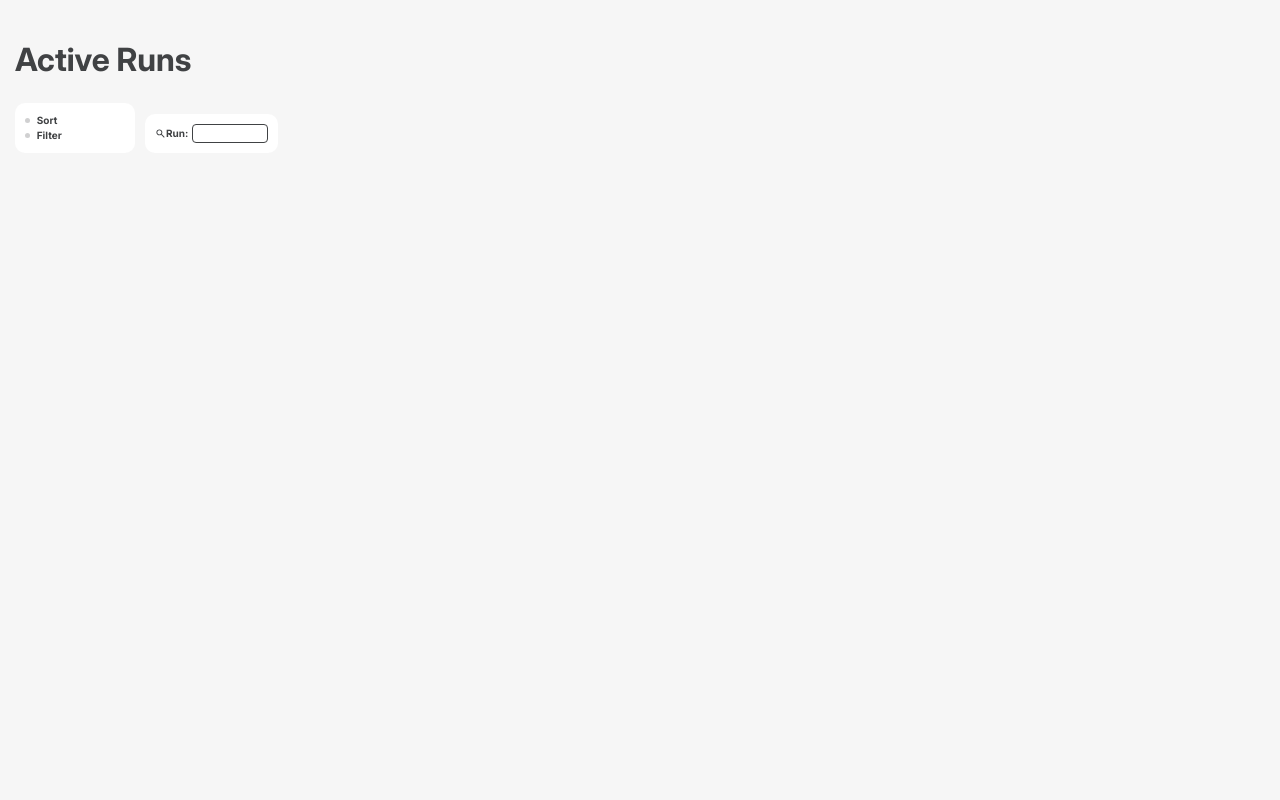
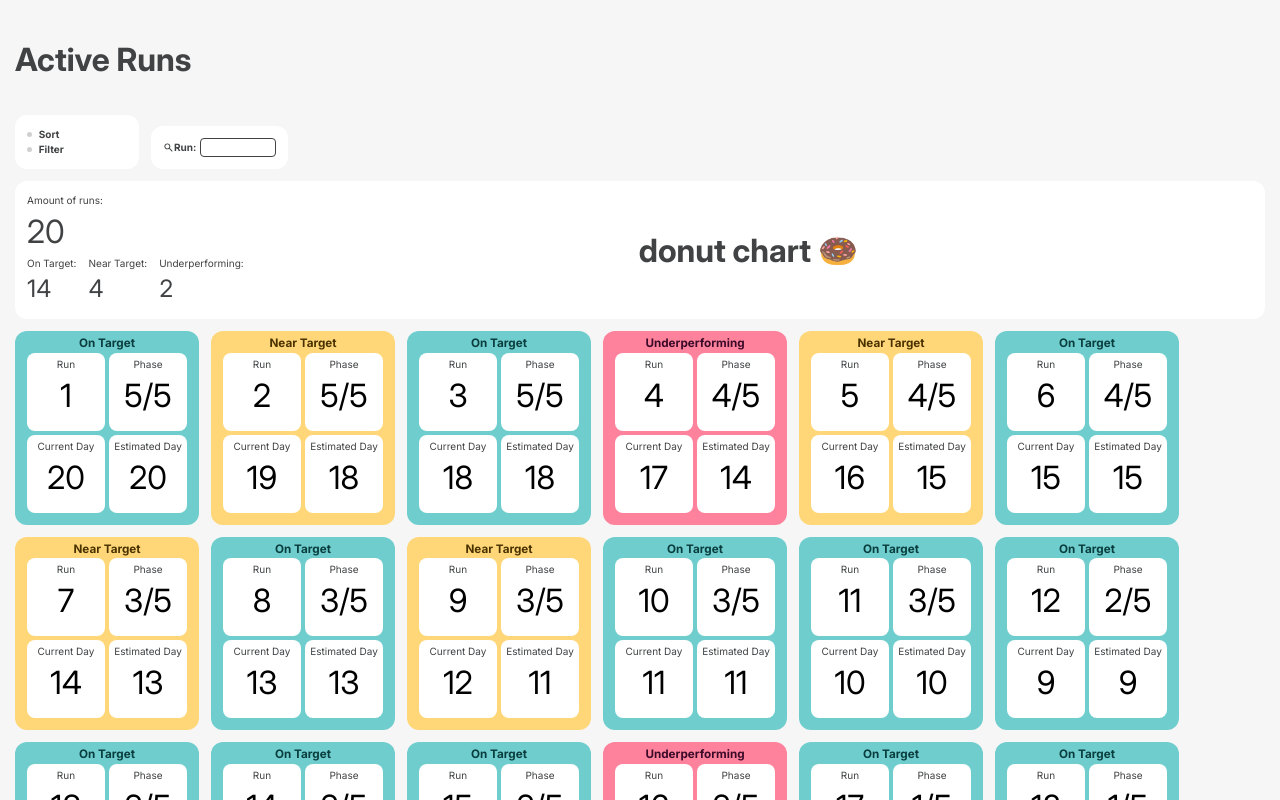
Before and after one commit to KoenMW/project-mycelium-fe, a Svelte app: page / in a window 1280 px wide. Built offline with nearby package versions, Linux system fonts and the light colour scheme.

Commit message:
feat: run detail components

```diff
--- a/package.json
+++ b/package.json
@@ -12,9 +12,13 @@
   "devDependencies": {
     "@sveltejs/vite-plugin-svelte": "^5.0.3",
     "@tsconfig/svelte": "^5.0.4",
+    "@types/d3": "^7.4.3",
     "svelte": "^5.28.1",
     "svelte-check": "^4.1.6",
     "typescript": "~5.8.3",
     "vite": "^6.3.5"
+  },
+  "dependencies": {
+    "d3": "^7.9.0"
   }
 }
--- a/src/App.svelte
+++ b/src/App.svelte
@@ -18,5 +18,6 @@
     padding: var(--p);
     width: calc(100dvw - (var(--p) * 2));
     height: calc(100dvh - (var(--p) * 2));
+    overflow: auto;
   }
 </style>
--- /dev/null
+++ b/src/components/Run.svelte
@@ -0,0 +1,113 @@
+<script lang="ts">
+  import { maxDays } from "../core/consts";
+  import type { Performance, Run } from "../core/types";
+
+  type props = {
+    run: Run;
+  };
+
+  const { run }: props = $props();
+
+  const performanceClasses: Record<Performance, string> = {
+    "On Target": "green",
+    "Near Target": "yellow",
+    Underperforming: "red",
+  };
+
+  let performance: Performance = $derived(
+    run.currentDay === run.estimatedDay
+      ? "On Target"
+      : Math.abs(run.currentDay - run.estimatedDay) === 1
+        ? "Near Target"
+        : "Underperforming"
+  );
+</script>
+
+<div class="container {performanceClasses[performance]}">
+  <h3>{performance}</h3>
+  <div class="detail-container">
+    <div class="detail">
+      <span>Run</span>
+      <span class="large">{run.index}</span>
+    </div>
+    <div class="detail">
+      <span>Phase</span>
+      <span class="large">{Math.round((run.estimatedDay / maxDays) * 5)}/5</span
+      >
+    </div>
+    <div class="detail">
+      <span>Current Day</span>
+      <span class="large">{run.currentDay}</span>
+    </div>
+    <div class="detail">
+      <span>Estimated Day</span>
+      <span class="large">{run.estimatedDay}</span>
+    </div>
+  </div>
+</div>
+
+<style>
+  .container {
+    --padding: var(--p-tiny) var(--p-medium) var(--p-medium);
+
+    padding: var(--padding);
+    border-radius: var(--p-medium);
+  }
+
+  h3 {
+    margin: 0;
+  }
+
+  .green {
+    background-color: var(--c-green);
+  }
+
+  .green h3 {
+    color: var(--c-green-accent);
+  }
+
+  .yellow {
+    background-color: var(--c-yellow);
+  }
+
+  .yellow h3 {
+    color: var(--c-yellow-accent);
+  }
+
+  .red {
+    background-color: var(--c-red);
+  }
+
+  .red h3 {
+    color: var(--c-red-accent);
+  }
+
+  .detail-container {
+    --size: 7rem;
+    width: calc((var(--size) * 2) + (var(--p-tiny) * 5));
+    display: flex;
+    flex-wrap: wrap;
+    gap: var(--p-tiny);
+  }
+
+  .detail {
+    background-color: var(--c-white);
+    padding: var(--p-tiny);
+    border-radius: var(--p-small);
+    display: flex;
+    flex-direction: column;
+    align-items: center;
+    height: var(--size);
+    width: var(--size);
+    color: var(--c-black-accent);
+  }
+
+  span {
+    width: fit-content;
+  }
+
+  .large {
+    font-size: var(--fs-subheading);
+    color: var(--c-black);
+  }
+</style>
--- /dev/null
+++ b/src/components/RunDonutChart.svelte
@@ -0,0 +1,21 @@
+<script lang="ts">
+  import * as d3 from "d3";
+
+  type props = {
+    onTarget: number;
+    nearTarget: number;
+    underperformed: number;
+  };
+
+  const { onTarget, nearTarget, underperformed }: props = $props();
+
+  const pie = d3.pie();
+  const arcs = pie([onTarget, nearTarget, underperformed]);
+
+  const svg = d3.select("#donut");
+
+  svg.append("title").text("test");
+  console.log("donut:", svg);
+</script>
+
+<h1>donut chart 🍩</h1>
--- /dev/null
+++ b/src/components/RunOverview.svelte
@@ -0,0 +1,102 @@
+<script lang="ts">
+  import type { Run } from "../core/types";
+  import RunDonutChart from "./RunDonutChart.svelte";
+
+  type props = {
+    runs: Run[];
+  };
+
+  const { runs }: props = $props();
+
+  let onTarget = $derived(
+    runs.filter((r) => {
+      return Math.abs(r.currentDay - r.estimatedDay) === 0;
+    }).length
+  );
+  let nearTarget = $derived(
+    runs.filter((r) => {
+      return Math.abs(r.currentDay - r.estimatedDay) === 1;
+    }).length
+  );
+  let underperformed = $derived(
+    runs.filter((r) => {
+      return Math.abs(r.currentDay - r.estimatedDay) > 1;
+    }).length
+  );
+</script>
+
+<section>
+  <div>
+    <div class="detail">
+      <span> Amount of runs: </span>
+      <span class="large">
+        {runs.length}
+      </span>
+    </div>
+    <div class="detail-container">
+      <div class="detail">
+        <span> On Target: </span>
+        <span class="medium">
+          {onTarget}
+        </span>
+      </div>
+      <div class="detail">
+        <span> Near Target: </span>
+        <span class="medium">
+          {nearTarget}
+        </span>
+      </div>
+      <div class="detail">
+        <span> Underperforming: </span>
+        <span class="medium">
+          {underperformed}
+        </span>
+      </div>
+    </div>
+  </div>
+  <div class="donut">
+    <RunDonutChart {nearTarget} {onTarget} {underperformed} />
+  </div>
+</section>
+
+<style>
+  section {
+    display: flex;
+
+    width: calc(100% - (var(--p-medium) * 2));
+    background-color: var(--c-white);
+    padding: var(--p-medium);
+    border-radius: var(--p-medium);
+    flex-grow: 1;
+    align-items: center;
+  }
+
+  .detail-container {
+    display: flex;
+    width: 100%;
+    gap: var(--p-medium);
+  }
+
+  .detail {
+    display: flex;
+    flex-direction: column;
+    align-items: start;
+    justify-content: space-between;
+  }
+
+  .medium {
+    font-size: var(--fs-body-large);
+  }
+
+  .large {
+    font-size: var(--fs-subheading);
+  }
+
+  .donut {
+    flex-grow: 1;
+    height: 100%;
+    display: flex;
+    justify-content: center;
+    align-items: center;
+  }
+</style>
--- a/src/components/Search.svelte
+++ b/src/components/Search.svelte
@@ -15,8 +15,8 @@
 <style>
   div {
     background-color: var(--c-white);
-    padding: 1rem;
-    border-radius: 1rem;
+    padding: var(--p-medium);
+    border-radius: var(--p-medium);
     display: flex;
     height: min-content;
     align-items: center;
--- a/src/components/SortAndFilter.svelte
+++ b/src/components/SortAndFilter.svelte
@@ -6,12 +6,12 @@
 <style>
   div {
     background-color: var(--c-white);
-    padding: 1rem;
+    padding: var(--p-medium);
     display: flex;
     flex-direction: column;
     min-width: 10rem;
     align-items: start;
-    border-radius: 1rem;
+    border-radius: var(--p-medium);
     font-weight: bold;
   }
 
--- /dev/null
+++ b/src/core/consts.ts
@@ -0,0 +1 @@
+export const maxDays = 20;
--- /dev/null
+++ b/src/core/types.ts
@@ -0,0 +1,7 @@
+export type Run = {
+  index: number;
+  currentDay: number;
+  estimatedDay: number;
+};
+
+export type Performance = "On Target" | "Near Target" | "Underperforming";
--- a/src/views/Home.svelte
+++ b/src/views/Home.svelte
@@ -1,7 +1,27 @@
-<script>
+<script lang="ts">
+  import { onMount } from "svelte";
+  import RunOverview from "../components/RunOverview.svelte";
   import Search from "../components/Search.svelte";
   import SortAndFilter from "../components/SortAndFilter.svelte";
-  import { goTo } from "../stores/router";
+  import type { Run as RunType } from "../core/types";
+  import Run from "../components/Run.svelte";
+  import { maxDays } from "../core/consts";
+
+  const runs: RunType[] = $state([]);
+
+  onMount(() => {
+    for (let i = 0; i < maxDays; i++) {
+      const randomDevians = Math.round(Math.random() * (maxDays / 2 - i));
+      runs.push({
+        index: i + 1,
+        currentDay: maxDays - i,
+        estimatedDay:
+          Math.random() < 0.7 ? maxDays - i : maxDays - i - randomDevians,
+      });
+    }
+
+    console.log(runs);
+  });
 </script>
 
 <section>
@@ -12,6 +32,12 @@
       <span class="run">Run: </span>
     </Search>
   </div>
+  <RunOverview {runs} />
+  <section class="runs">
+    {#each runs as run}
+      <Run {run} />
+    {/each}
+  </section>
 </section>
 
 <style>
@@ -19,12 +45,13 @@
     display: flex;
     flex-direction: column;
     align-items: start;
+    gap: var(--p-medium);
   }
 
   .controls {
     display: flex;
     flex-wrap: wrap;
-    gap: 1rem;
+    gap: var(--p-medium);
     width: 100%;
   }
 
@@ -43,4 +70,11 @@
     background-repeat: no-repeat;
     background-position: center;
   }
+
+  .runs {
+    width: 100%;
+    display: flex;
+    flex-direction: row;
+    flex-wrap: wrap;
+  }
 </style>
```
Also changed, not shown: 1 other file (tests, documents, lock files or other folders).
